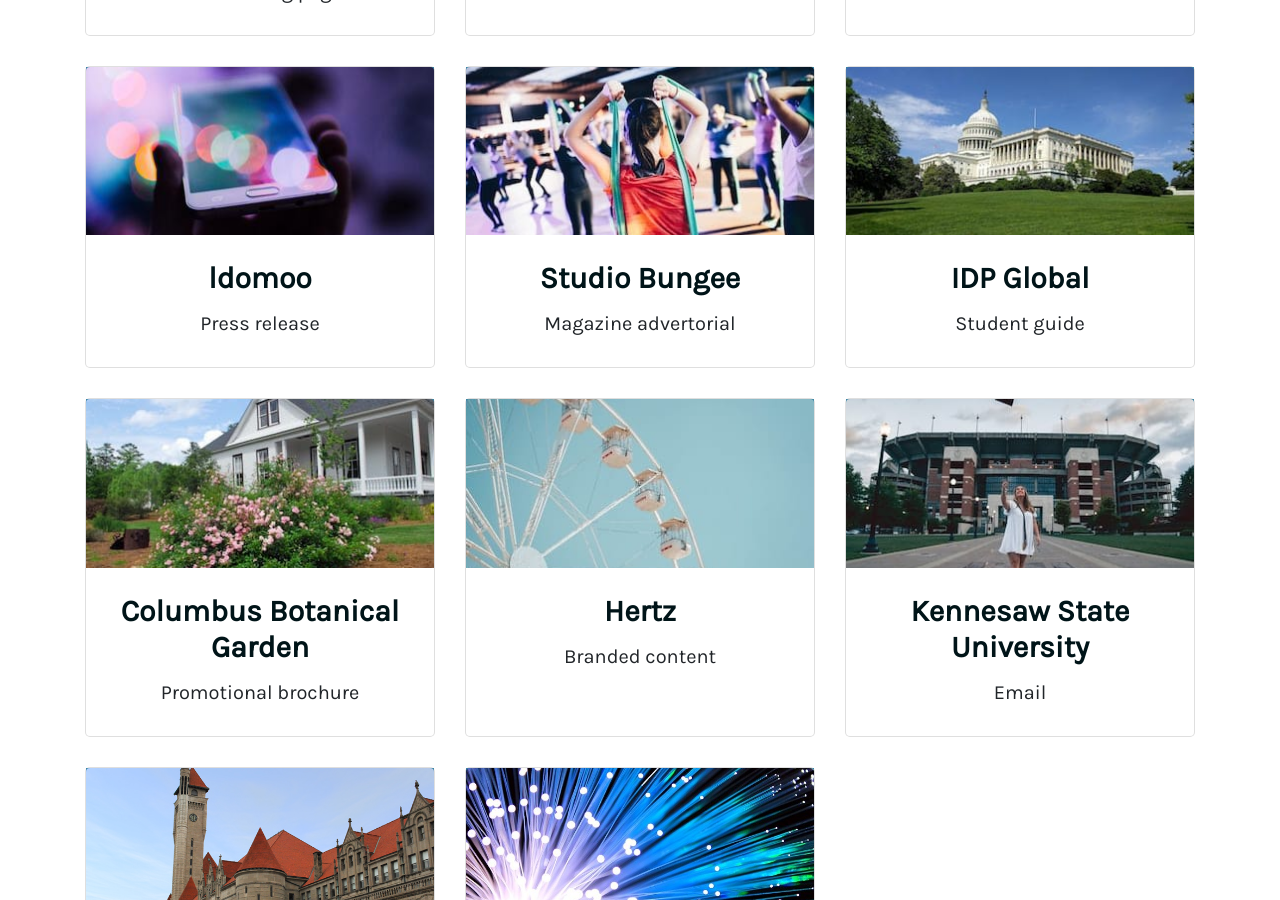
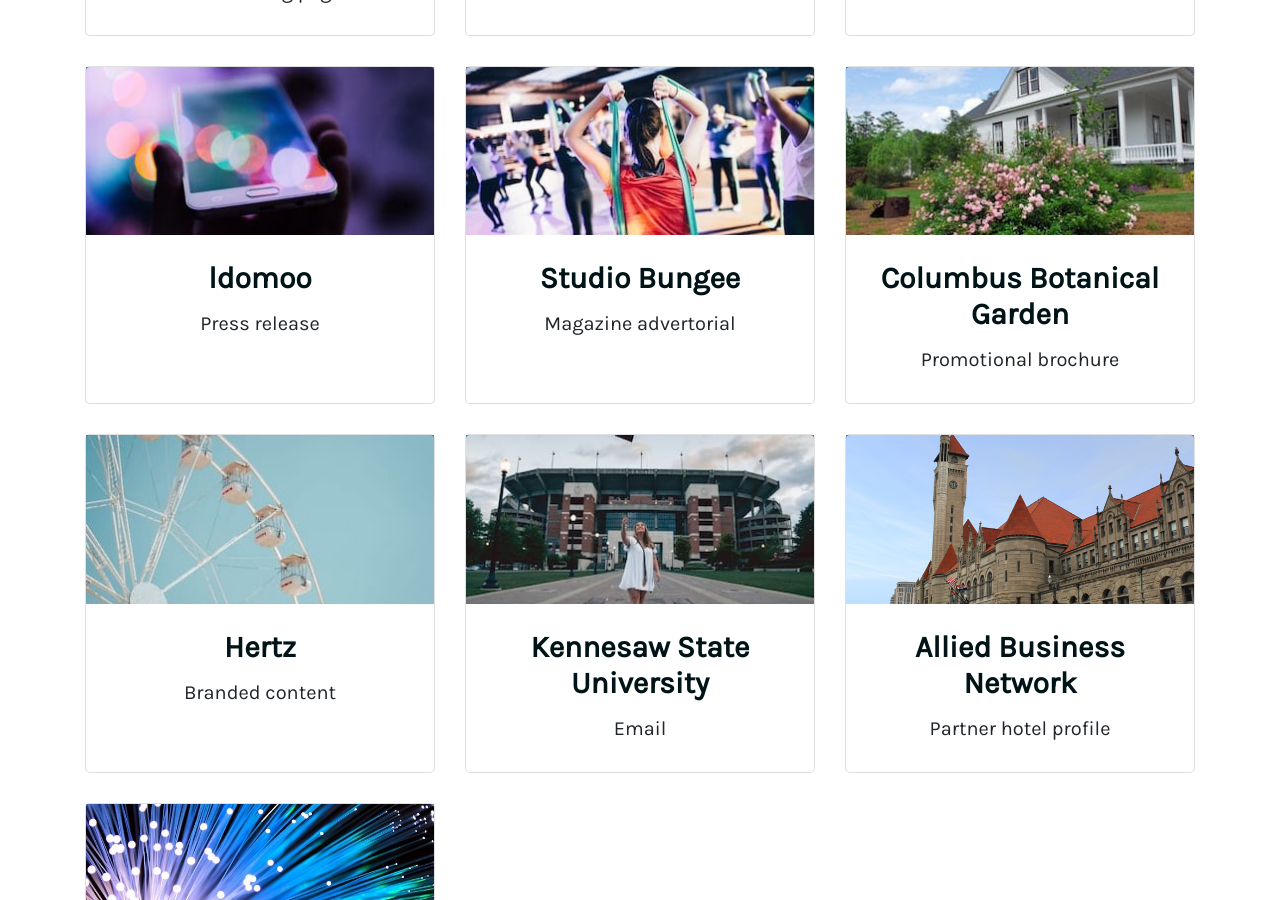
Before and after one commit to crodewig/crodewig.github.io, a Jekyll site: the page built from copywriting-seo.html, in a window 1280 px wide and 900 px high, scrolled down 1020 px. Built offline with Jekyll 4.4.1, drawn with Linux system fonts in a browser that asks for light colours.

Commit message:
Remove IDP Global item

```diff
--- a/_data/copywriting.yml
+++ b/_data/copywriting.yml
@@ -38,11 +38,6 @@
   image: /assets/img/copywriting-seo/studio-bungee.jpg
   link: https://issuu.com/locallifepublishing/docs/issuu_8d2b8b77270e35/15
 
-- client: IDP Global
-  category: Student guide
-  image: /assets/img/copywriting-seo/study-in-washington.jpg
-  link: https://www.idp.com/global/study-in-usa/study-in-washington/
-
 - client: Columbus Botanical Garden
   category: Promotional brochure
   image: /assets/img/copywriting-seo/cbg.jpg
```
